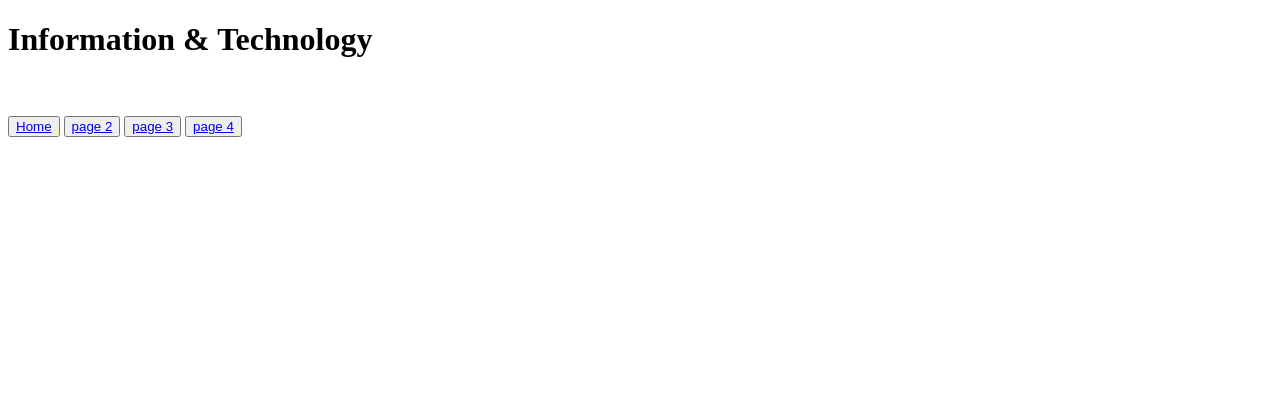
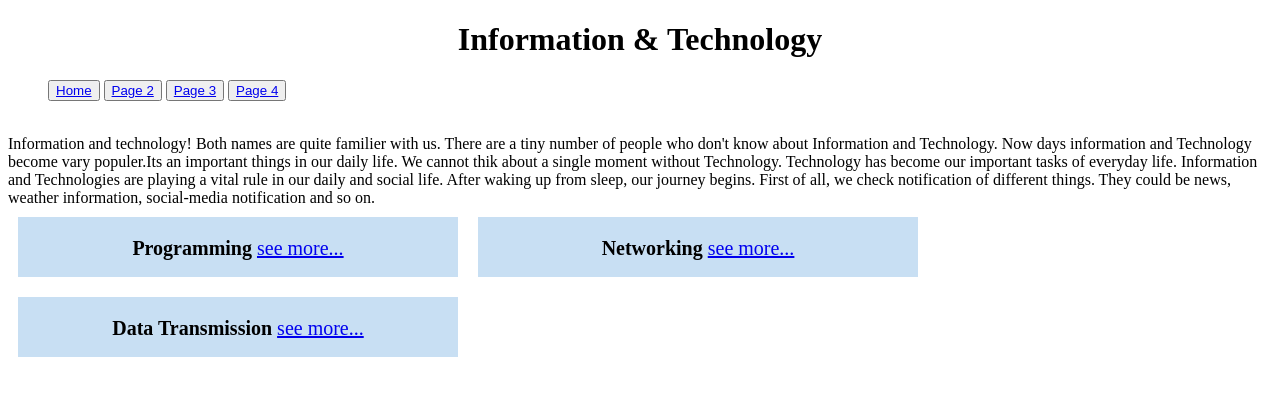
Before and after one commit to sayemsomrat01/project0, a plain HTML site: page index.html in a window 1280 px wide. Drawn offline with Linux system fonts and the light colour scheme.

Commit message:
second update

```diff
--- a/index.html
+++ b/index.html
@@ -4,19 +4,57 @@
         <title>
             www.unspecified.com
         </title>
-        <h1>Information & Technology</h1>
-       <br><br><button type="button"><a href="C:\Users\Admin\documents\Github\project0\index.html">Home</a></button>
-        <button type="button"><a href="C:\Users\Admin\documents\Github\project0\index1.html">page 2</a></button>
-        <button type="button"><a href="C:\Users\Admin\documents\Github\project0\index2.html">page 3</a></button>
-        <button type="button"><a href="C:\Users\Admin\documents\Github\project0\index3.html">page 4</a></button>
+        <h1 style="text-align: center;">Information & Technology</h1>
+        <link rel="stylesheet" href="style.css">
     </head>
-    <meta name="viewport" content="width=device-width, initial-scale=1.0">
+        <nav class="Buttons">
+        <ul>
+            <button type="button"><a href="C:\Users\Admin\documents\Github\project0\index.html">Home</a></button>
+            <button type="button"><a href="C:\Users\Admin\documents\Github\project0\index1.html">Page 2</a></button>
+            <button type="button"><a href="C:\Users\Admin\documents\Github\project0\index2.html">Page 3</a></button>
+            <button type="button"><a href="C:\Users\Admin\documents\Github\project0\index3.html">Page 4</a></button>
+        </ul>
+    </nav>
+       <meta name="viewport" content="width=device-width, initial-scale=1.0">
     <style>
-        button:hover{
-            color: aqua;
+        .container{
+            display: flex;
+            flex-wrap: wrap;
         }
+        .container > div{
+            background-color: rgba(113, 171, 224, 0.384);
+            margin: 10px;
+            padding: 20px;
+            height: 20px;
+            width: 400px;
+            text-align: center;
+            font-size: 20px;
+            margin-inline: auto auto auto;
+            }
+
     </style>
+    <br>
     <body>
+        <div class="main-body">
+        Information and technology! Both names are quite familier with us. There are a tiny number of people who don't know about Information and Technology.
+            Now days information and Technology become vary populer.Its an important things in our daily life. We cannot thik about a single moment without Technology.
+            Technology has become our important tasks of everyday life. Information and Technologies are playing a vital rule in our daily and social life. After waking up from sleep, our
+            journey begins. First of all, we check notification of different things. They could be news, weather information, social-media notification and so on.
+        </div>
 
-    </body>
+        <div class="container">
+        <div>
+            <b>Programming</b>
+            <a href="C:\Users\Admin\documents\Github\project0\index1.html">see more...</a>
+        </div>
+        <div>
+            <b>Networking</b>
+            <a href="C:\Users\Admin\documents\Github\project0\index2.html">see more...</a>
+        </div>
+        <div>
+            <b>Data Transmission</b>
+            <a href="C:\Users\Admin\documents\Github\project0\index3.html">see more...</a>
+        </div>
+        </div>
+     </body>
 </html>
```
